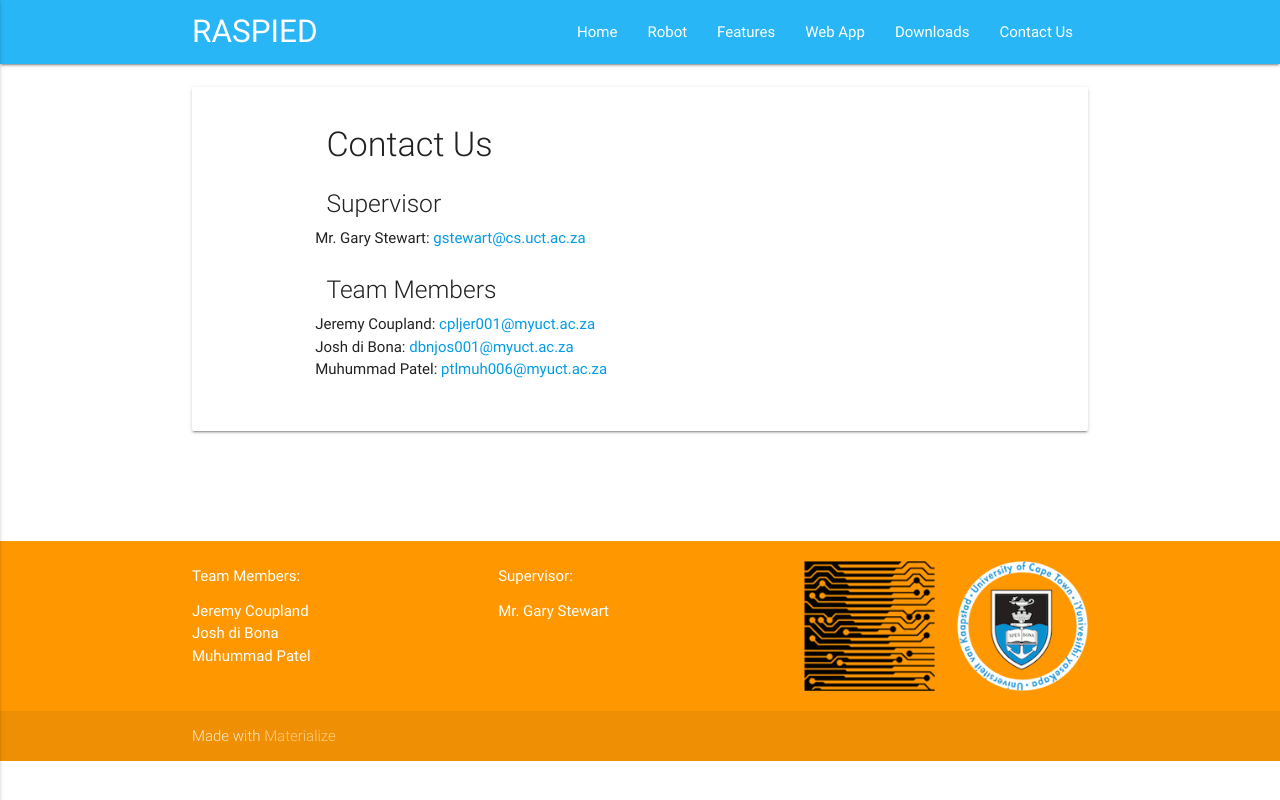
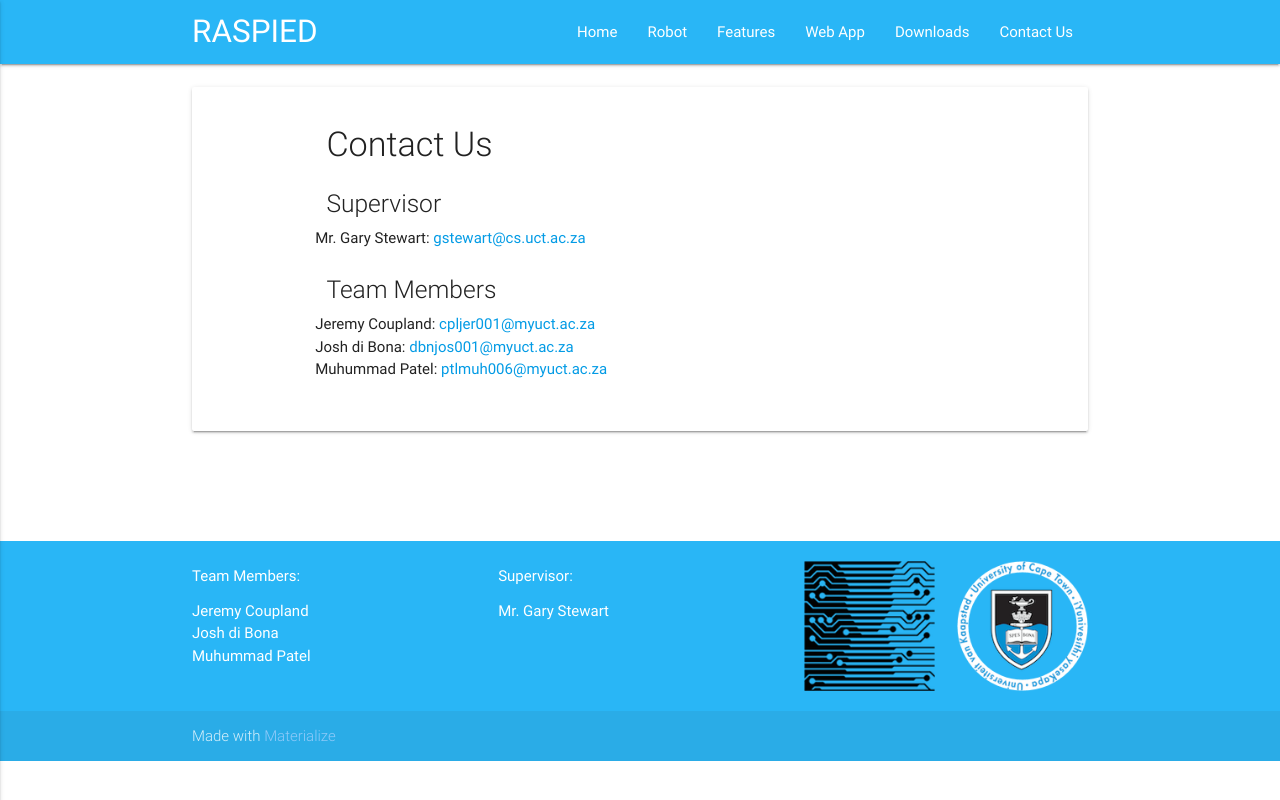
Before and after one commit to muhummadPatel/HonsProjectWebsite, a plain HTML site: page contact.html in a window 1280 px wide. Drawn offline with nearby package versions, Linux system fonts and the light colour scheme.

Commit message:
Change footer colour to blue (instead of the default eye-stabbingly orange footer).

```diff
--- a/contact.html
+++ b/contact.html
@@ -72,7 +72,7 @@
     </div>
   </div>
 
-  <footer class="page-footer orange">
+  <footer class="page-footer light-blue lighten-1">
     <div class="container">
       <div id="footer-contact" class="row">
         <div class="col l4 s12">
@@ -102,7 +102,7 @@
 
     <div class="footer-copyright">
       <div class="container">
-        Made with <a class="orange-text text-lighten-3" href="http://materializecss.com">Materialize</a>
+        Made with <a class="blue-text text-lighten-3" href="http://materializecss.com">Materialize</a>
       </div>
     </div>
   </footer>
```
Also changed, not shown: downloads.html (+2 -2 lines), features.html (+2 -2 lines), index.html (+2 -2 lines), robot.html (+2 -2 lines), web_app.html (+2 -2 lines).
